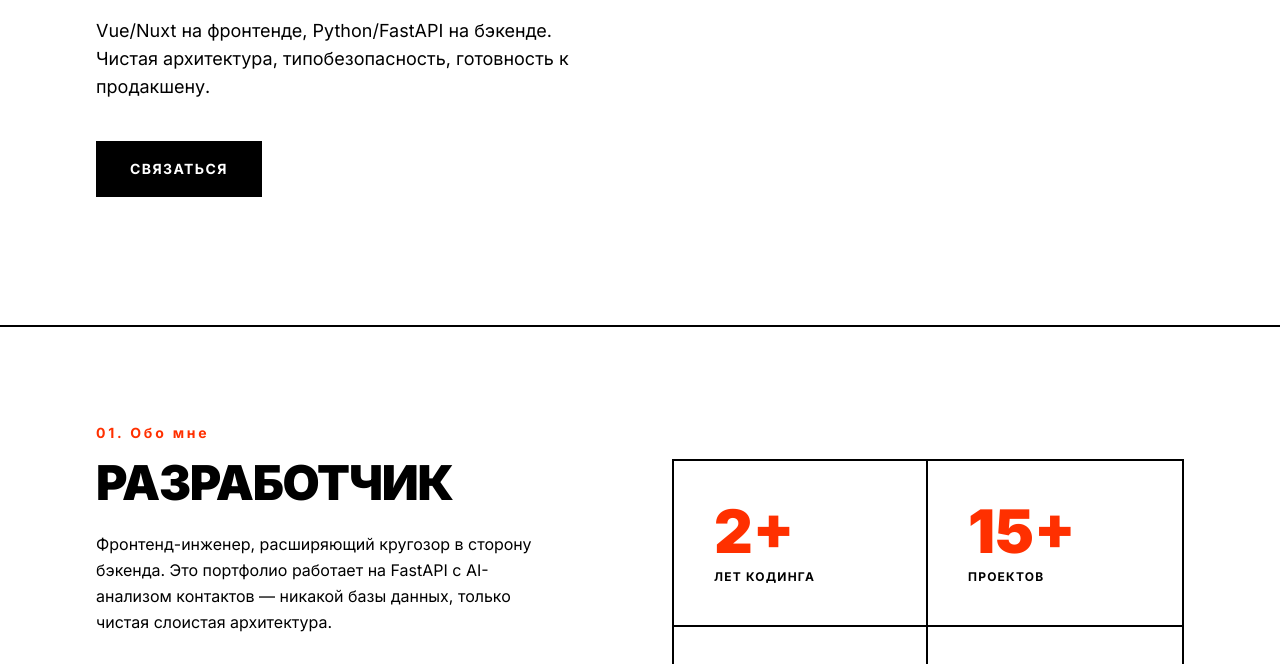
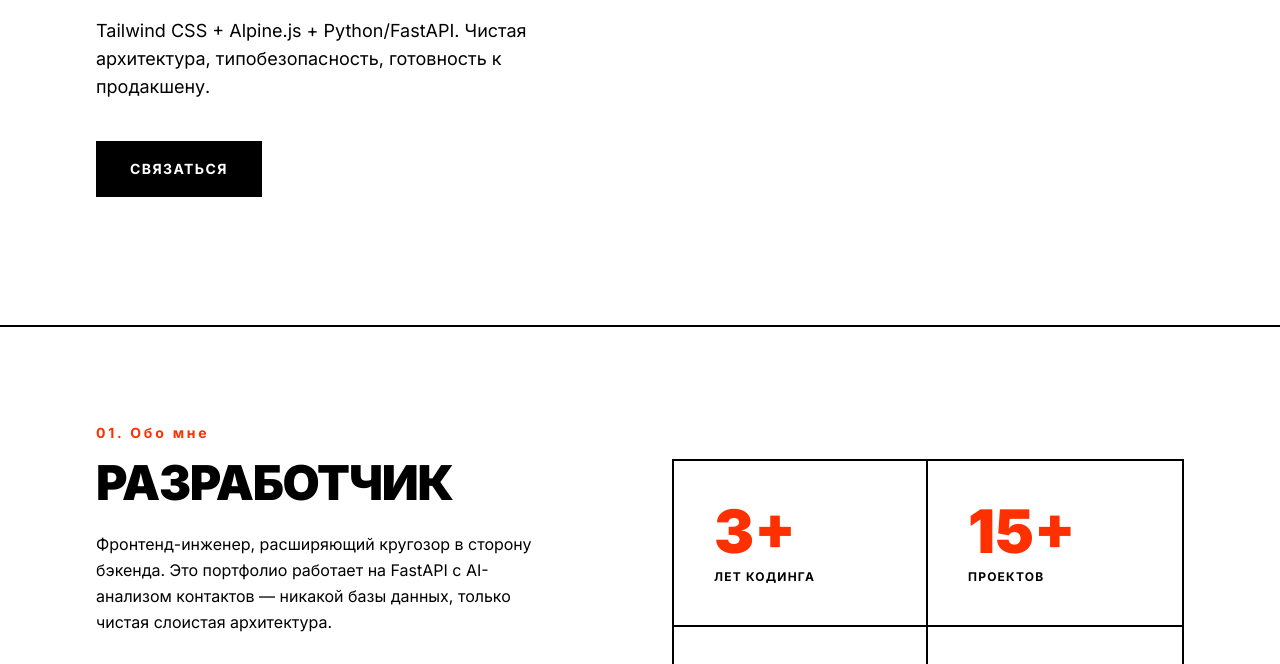
Before and after one commit to audiosupp/test-proj-fastapi, a plain HTML site: page app/static/index.html in a window 1280 px wide. Shown: the part 629-1293 px from the top of the page. Drawn offline with nearby package versions, Linux system fonts and the light colour scheme.

Commit message:
upd html

```diff
--- a/app/static/index.html
+++ b/app/static/index.html
@@ -119,7 +119,7 @@
                     Продукты
                 </h1>
                 <p class="mt-8 max-w-lg text-base md:text-lg leading-relaxed">
-                    Vue/Nuxt на фронтенде, Python/FastAPI на бэкенде. Чистая
+                    Tailwind CSS + Alpine.js + Python/FastAPI. Чистая
                     архитектура, типобезопасность, готовность к продакшену.
                 </p>
                 <a
@@ -160,7 +160,7 @@
                             <div
                                 class="text-5xl md:text-6xl font-black text-swiss-red"
                             >
-                                2+
+                                3+
                             </div>
                             <div
                                 class="text-xs font-bold tracking-widest uppercase mt-2"
@@ -257,7 +257,7 @@
                             <div
                                 class="text-xs font-bold tracking-widest uppercase mb-1"
                             >
-                                Уже работаете?
+                                Swagger
                             </div>
                             <a
                                 href="/docs"
```
